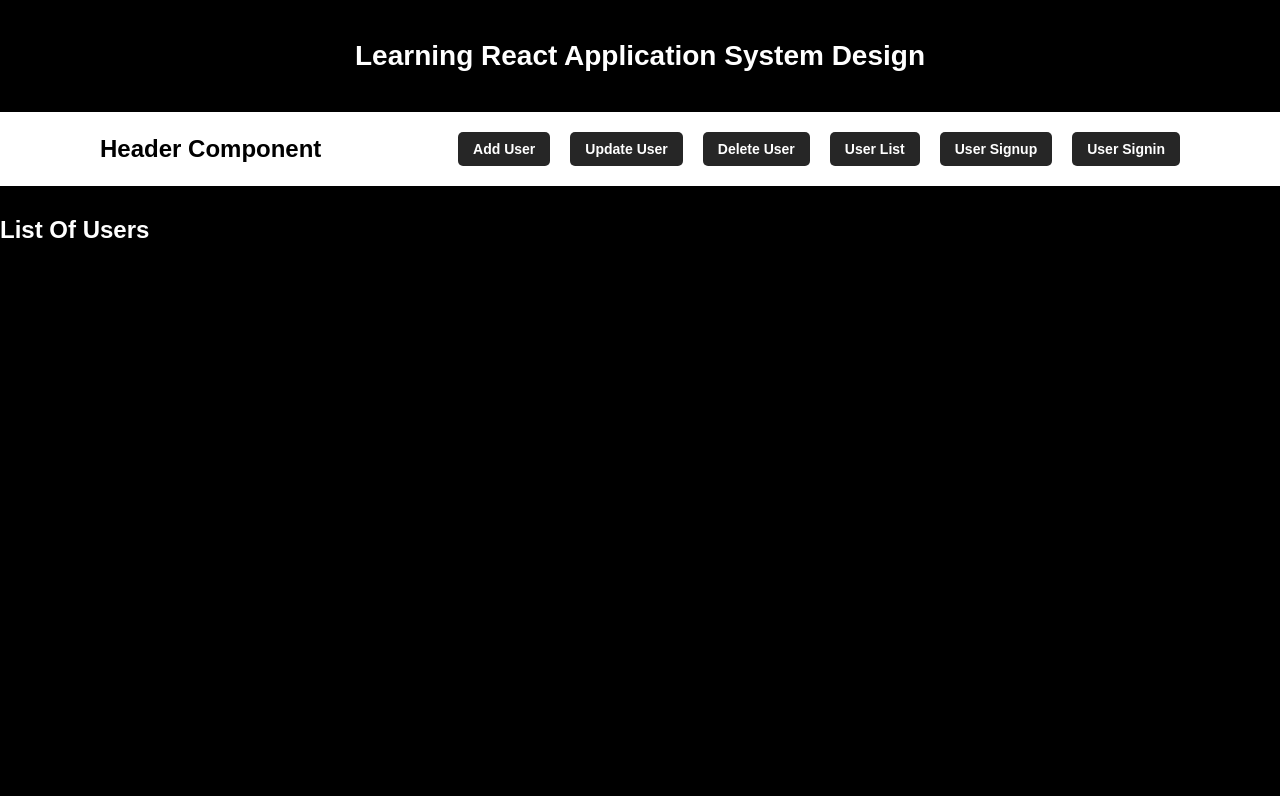
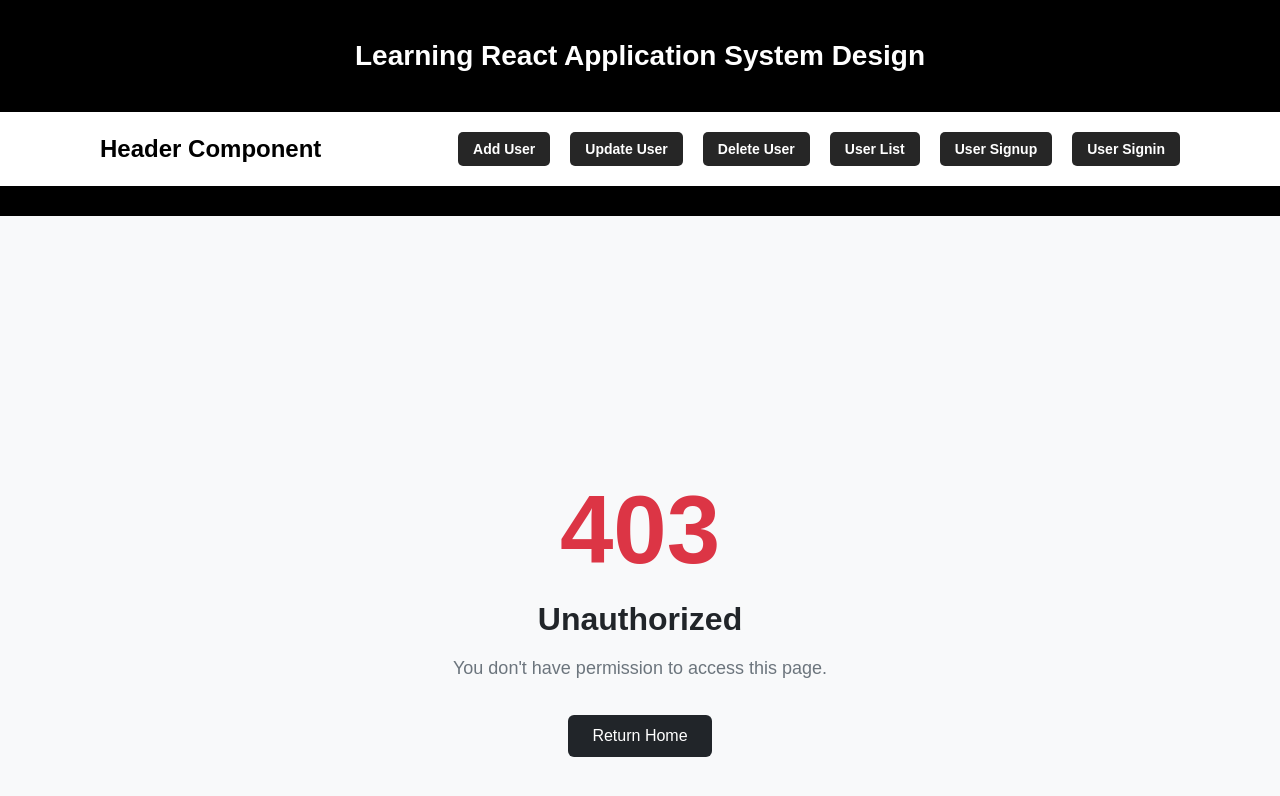
Before and after one commit to SudiptoRahaOfficial/Learning-React-System-Design, a React (Vite) app: page /user-list in a window 1280 px wide. Shown: the top 796 px of the page. Built offline with nearby package versions, Linux system fonts and the light colour scheme.

Commit message:
Handling 403 Unauthorized

```diff
--- /dev/null
+++ b/src/components/ProtectedRoute.jsx
@@ -0,0 +1,21 @@
+import React from 'react'
+import { Navigate } from 'react-router'
+import Unauthorized from '../pages/auth/Unauthorized'
+
+function ProtectedRoute({ children, allowedRoles }) {
+	// login from token/locastorage/api
+	const user = { login: true, role: 'user' }
+
+	// 401 -> not logged in
+	if (!user.login) {
+		return <Navigate to='/user-signin' replace />
+	}
+
+	// 403 -> logged in but no premission
+	if (user.role !== 'admin') {
+		return <Unauthorized />
+	}
+	return children
+}
+
+export default ProtectedRoute
--- a/src/routes/User.routes.jsx
+++ b/src/routes/User.routes.jsx
@@ -6,11 +6,20 @@ import UserDelete from '../pages/user/UserDelete'
 // import UserList from '../pages/user/UserList'
 const UserList = lazy(() => import('../pages/user/UserList'))
 
+import ProtectedRoute from '../components/ProtectedRoute'
+
 const UserRoutes = [
 	{ path: 'user-add', element: <UserAdd /> },
 	{ path: 'user-update', element: <UserUpdate /> },
 	{ path: 'user-delete', element: <UserDelete /> },
-	{ path: 'user-list', element: <UserList /> },
+	{
+		path: 'user-list',
+		element: (
+			<ProtectedRoute>
+				<UserList />
+			</ProtectedRoute>
+		),
+	},
 ]
 
 export default UserRoutes
```
